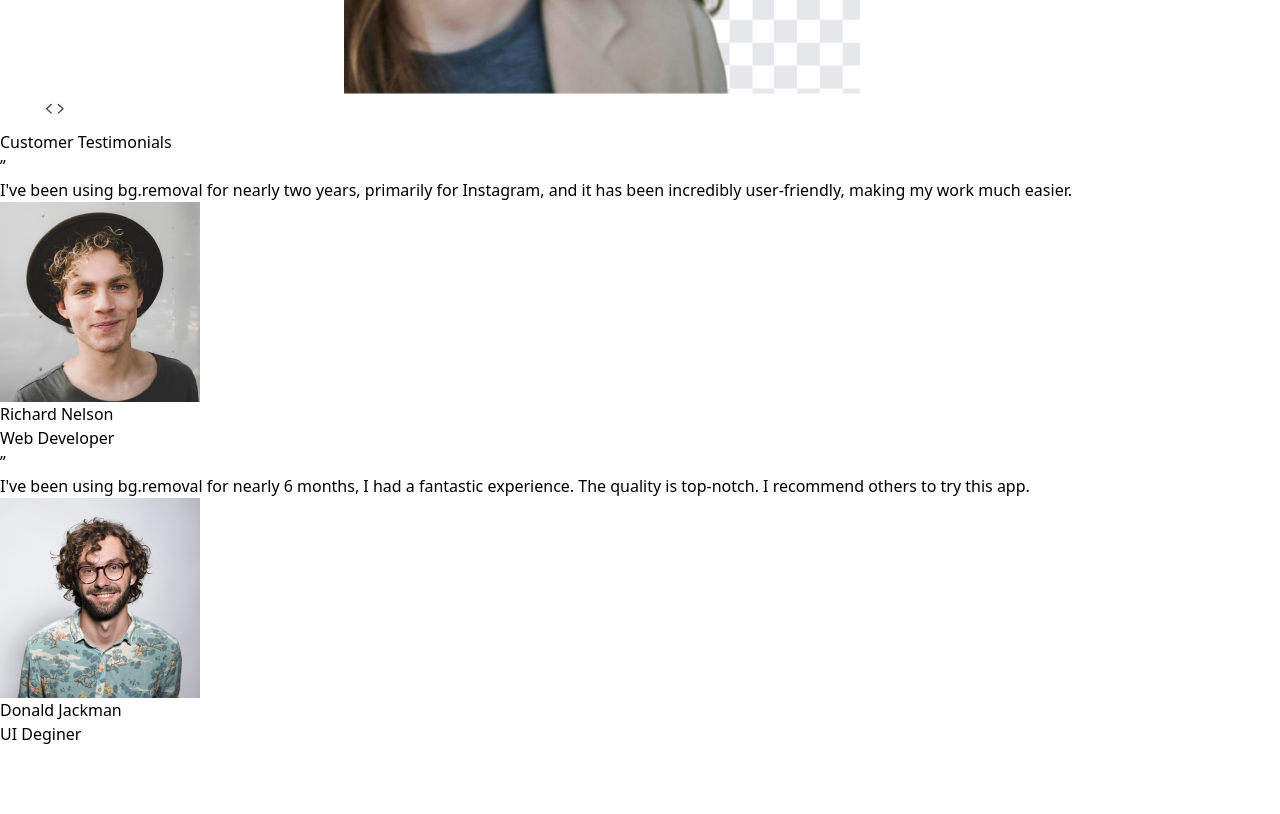
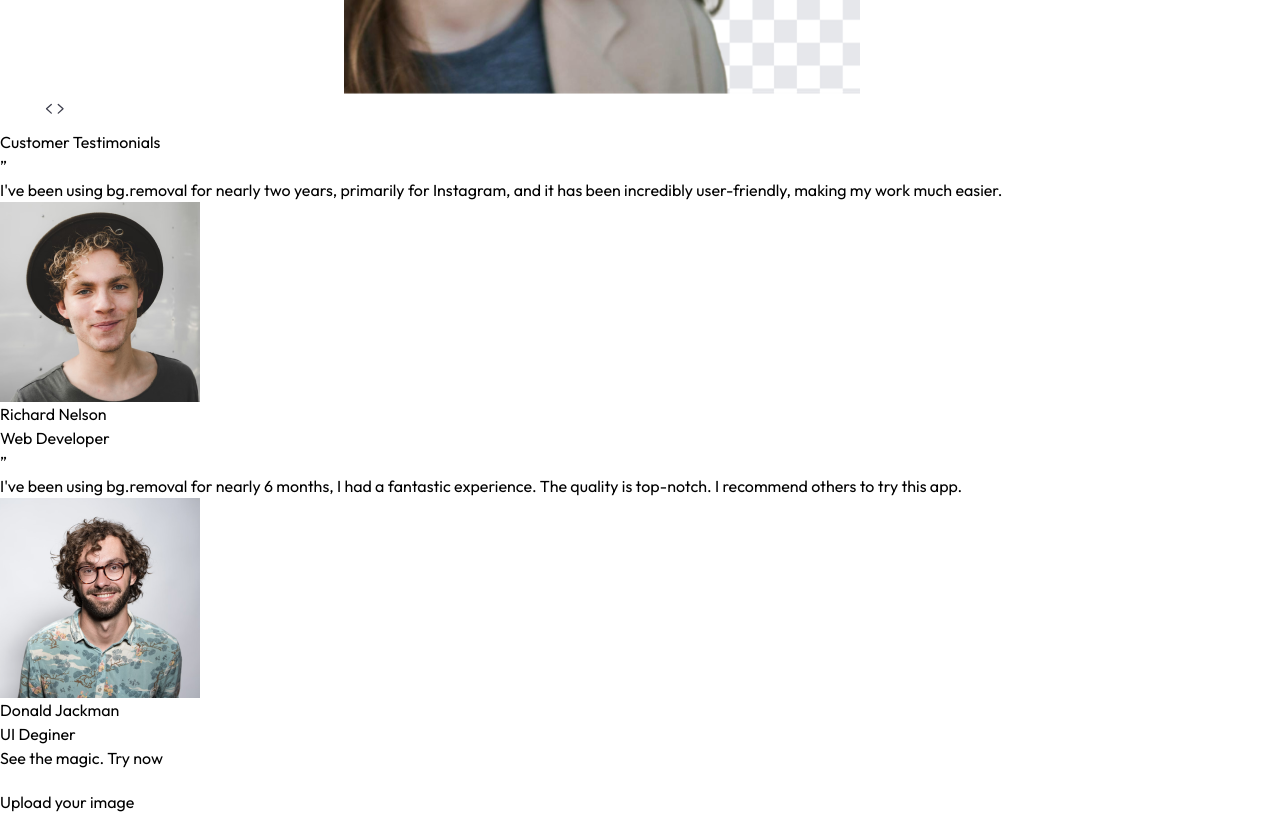
Before and after one commit to wlaurentec/AI-bg-removal, a React app in the folder client/: page / in a window 1280 px wide. Shown: the part 2460-3274 px from the top of the page. Before the commit the page ends 3206 px from the top, so only its background shows below. Built offline with nearby package versions, Linux system fonts and the light colour scheme; the HTML template or start-up script is replaced by a standard one.

Commit message:
Upload.jsx component

```diff
--- /dev/null
+++ b/client/src/components/Upload.jsx
@@ -0,0 +1,19 @@
+import React from 'react'
+import { assets } from '../assets/assets'
+
+const Upload = () => {
+  return (
+    <div>
+      <h1 className='text-center text-2xl md:text-3xl lg:text-4xl mt-4 font-semibold bg-gradient-to-r from-gray-900 to-gray-400 bg-clip-text text-transparent py-6 md:py-16'>See the magic. Try now</h1>
+      <div className='text-center mb-24'>
+          <input type="file" name="" id="upload2" hidden />
+          <label className="inline-flex gap-3 px-8 py-3.5 rounded-full cursor-pointer bg-gradient-to-r from-violet-600 to-fuchsia-500 m-auto hover:scale-105 transition-all duration-700" htmlFor="upload2">
+            <img width={20} src={assets.upload_btn_icon} alt="" />
+            <p className="text-white text-sm">Upload your image</p>
+          </label>
+        </div>
+    </div>
+  )
+}
+
+export default Upload
--- a/client/src/index.css
+++ b/client/src/index.css
@@ -1,6 +1,12 @@
+@import url('https://fonts.googleapis.com/css2?family=Outfit:wght@100..900&display=swap');
+
 @tailwind base;
 @tailwind components;
 @tailwind utilities;
+
+* {
+  font-family: 'Outfit', sans-serif;
+}
 
 .slider{
   -webkit-appearance: none;
--- a/client/src/pages/Home.jsx
+++ b/client/src/pages/Home.jsx
@@ -2,6 +2,7 @@
 import Header from '../components/Header'
 import Steps from '../components/Steps'
 import Testimonial from '../components/Testimonial'
+import Upload from '../components/Upload'
 
 const Home = () => {
   return (
@@ -10,6 +11,7 @@
       <Steps />
       <BgSlider />
       <Testimonial />
+      <Upload />
     </div>
   )
 }
```
